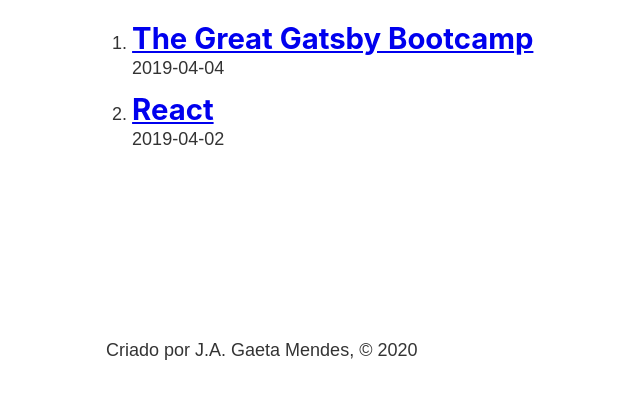
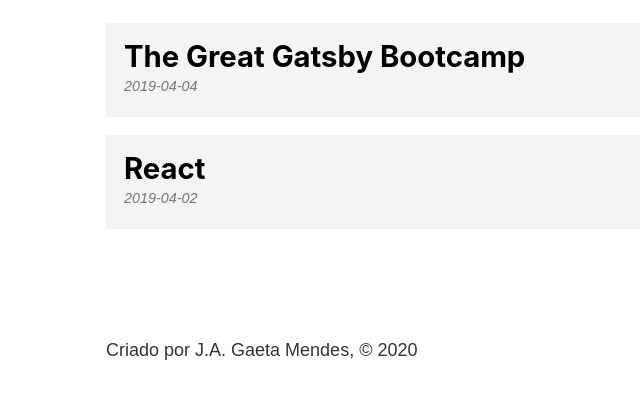
Before and after one commit to ja-gaeta/gatsby-bootcamp, a Gatsby site: page /blog in a window 1280 px wide. Shown: the part 393-792 px from the top of the page, without its empty margins (177-817 px from the left). Built offline with nearby package versions, Linux system fonts and the light colour scheme; Gatsby itself is replaced by a stand-in of ours.

Commit message:
Applying styles to the blog list and footer

```diff
--- a/src/components/footer.js
+++ b/src/components/footer.js
@@ -1,9 +1,11 @@
 import React from "react"
+
+import footerStyles from "./footer.module.scss"
 
 const Footer = ({ author }) => {
   const year = new Date().getFullYear()
   return (
-    <footer>
+    <footer className={footerStyles.footer}>
       <p>
         Criado por {author}, &copy; {year}
       </p>
--- /dev/null
+++ b/src/components/footer.module.scss
@@ -0,0 +1,3 @@
+.footer {
+  margin-top: 3rem;
+}
--- a/src/pages/blog.js
+++ b/src/pages/blog.js
@@ -2,6 +2,7 @@
 import { Link, graphql, useStaticQuery } from "gatsby"
 
 import Layout from "../components/layout"
+import blogStyles from "./blog.module.scss"
 
 const BlogPage = () => {
   const data = useStaticQuery(graphql`
@@ -25,14 +26,14 @@
   return (
     <Layout>
       <h1>Blog</h1>
-      <ol>
+      <ol className={blogStyles.posts}>
         {data.allMarkdownRemark.edges.map(edge => {
           return (
-            <li>
+            <li className={blogStyles.post}>
               <Link to={`/blog/${edge.node.fields.slug}`}>
                 <h2>{edge.node.frontmatter.title}</h2>
+                <p>{edge.node.frontmatter.date}</p>
               </Link>
-              <p>{edge.node.frontmatter.date}</p>
             </li>
           )
         })}
--- /dev/null
+++ b/src/pages/blog.module.scss
@@ -0,0 +1,30 @@
+.posts {
+  list-style-type: none;
+  margin: 0;
+}
+
+.post {
+  margin: 1rem 0;
+
+  a {
+    background: #f4f4f4;
+    color: #000000;
+    display: block;
+    padding: 1rem;
+    text-decoration: none;
+  }
+
+  a:hover {
+    background: #e4e4e4;
+  }
+
+  h2 {
+    margin-bottom: 0;
+  }
+
+  p {
+    color: #777777;
+    font-size: 0.8rem;
+    font-style: italic;
+  }
+}
--- a/src/posts/gatsby/gatsby.md
+++ b/src/posts/gatsby/gatsby.md
@@ -5,7 +5,7 @@
 
 I just launched a new bootcamp!
 
-![Grass](./grass.jpg)
+![Grass - Photo by seth schwiet on Unsplash](./grass.jpg)
 
 ## Topics Covered
 
```
